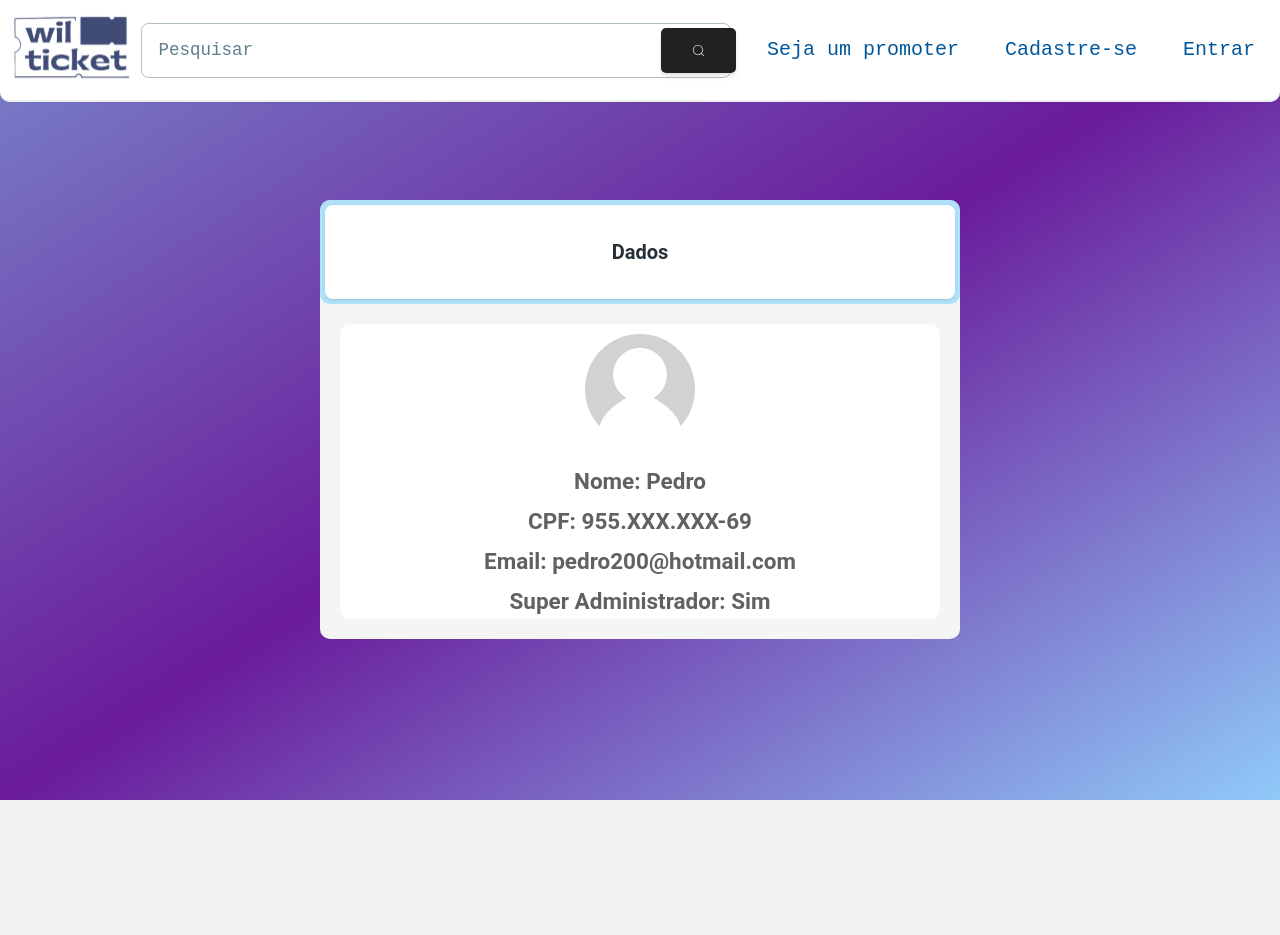
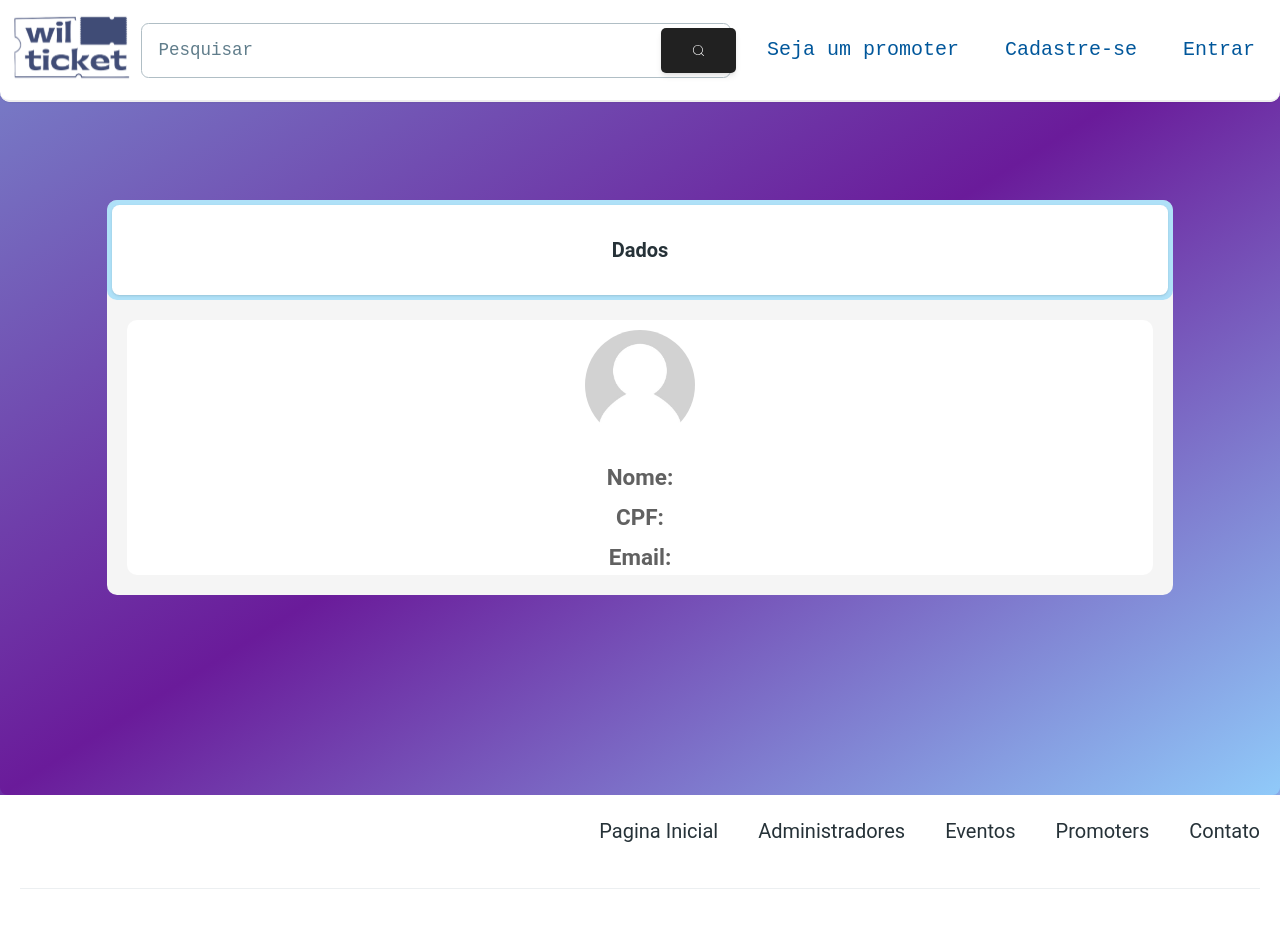
Before and after one commit to WilburTicketsCode/backend, a Next.js app: page /profile/admin in a window 1280 px wide. Shown: the top 935 px of the page. Before the commit the page ends 800 px from the top, so only its background shows below. Built offline with nearby package versions, Linux system fonts and the light colour scheme; no server answers.

Commit message:
:tada: feat: Admin: Footer e Pagina de Perfil

```diff
--- a/src/app/profile/admin/page.tsx
+++ b/src/app/profile/admin/page.tsx
@@ -1,6 +1,9 @@
 'use client'
 import '../../../styles/globals.css'
 import AdminP from "../../../components/Admin/profile";
+import AdminFooter from '@/components/Footer/AdminFooter';
+
+
 
 export default function Dash() {
     return (
@@ -8,6 +11,8 @@ export default function Dash() {
         <div className='flex-col justify-center items-center w-full'>
             <AdminP />
 
+            <AdminFooter/>
+
         </div>
     </div>
     )
--- a/src/components/Admin/profile/index.tsx
+++ b/src/components/Admin/profile/index.tsx
@@ -1,31 +1,79 @@
 'use client'
-import React from "react";
+import React, {useState,useEffect} from "react";
+import { useSession } from "next-auth/react";
 import {
   Tabs,
   TabsHeader,
+  TabsBody,
   Tab,
   TabPanel,
   Typography,
 } from "../../ClientSide";
+import RegistrationData from "./profiledata";
 
-import AdminData from "./profiledata";
+interface Data {
+  id: number;
+  perfil_foto: string | null;
+  cpf: string;
+  id_usuario: number;
+  usuario: {
+    id: number;
+    nome: string;
+    email: string;
+    senha: string;
+  };
+
+  compras: any[];
+}
+
+
 
 
 export default function AdminP() {
-  const [type, setType] = React.useState("admindata");
+  const [type, setType] = useState("registrationData");
+  const [data, setData] = useState<Data | null>(null);
+    const {data: session} = useSession();
+    console.log(session)
+    const cpf = session?.user?.id;
+
+    useEffect(() => {
+        const fetchData = async () => {
+          try {
+            if (typeof cpf === 'undefined') {
+              // Se o cpf for undefined, aguarde 1 segundo e chame a função novamente
+              setTimeout(fetchData, 1000);
+              return;
+            }
+            const response = await fetch(`/api/administrador/${cpf}`);
+            const jsonData = await response.json();
+            setData(jsonData);
+            console.log(jsonData)
+          } catch (error) {
+            console.error('Error fetching data:', error);
+          }
+        };
+        fetchData();
+      }, [cpf]);
+
 
 
   return (
-    <div className="flex w-full items-center justify-center rounded-md pt-28 md:pt-40 " >
-      <Tabs value={type} className="overflow-visible h-[100%]  w-[50%] lg:w-3/6 rounded-lg bg-gray-100 justify-center" >
-        <TabsHeader className="h-[5.2rem] text-black bg-light-blue-200">
-          <Tab value="admindata" onClick={() => { setType("admindata") }}>
+    <div className="flex w-full items-center justify-center rounded-md pt-28 md:pt-40 pb-28 md:pb-40 bg-gradient-to-br from-indigo-300 via-purple-800 to-blue-200" >
+      <Tabs value={type} className="overflow-visible h-[100%]  w-[100%] lg:w-5/6 rounded-lg bg-gray-100" >
+        <TabsHeader className="h-[5rem] text-black bg-light-blue-200">
+          <Tab value="registrationData" onClick={() => { setType("registrationData") }}>
             <Typography className="text-base font-bold" >Dados</Typography>
           </Tab>
         </TabsHeader>
-          <TabPanel className="overflow-auto" value="admindata">
-            <AdminData/>
+        <TabsBody className="h-auto min-h-full" animate={{
+          initial: { x: 250 },
+          mount: { x: 0 },
+          unmount: { x: -250 },
+        }}>
+          <TabPanel className="overflow-auto" value="registrationData">
+          <RegistrationData cType={data} />
           </TabPanel>
+        </TabsBody>
       </Tabs>
     </div>
   )
--- a/src/components/Admin/profile/profiledata/index.tsx
+++ b/src/components/Admin/profile/profiledata/index.tsx
@@ -1,26 +1,20 @@
-import { Avatar, Typography } from "@material-tailwind/react"
-import React from "react"
+import { Avatar, Typography } from "../../../ClientSide";
+import React from "react";
 
-export default function AdminData() {
 
-    const [userData] = React.useState({
-        cpf: "955.XXX.XXX-69",
-        nome: "Pedro",
-        email: "pedro200@hotmail.com",
-        senha: "pedropedro99",
-        super_adm: "Sim"
-
-    })
+type Props = {
+    cType: any
+}
+export default function AdminData({ cType }: Props) {
 
 
 return (
     <div className="pt-2 bg-white flex flex-col items-center justify-center gap-4 overflow-auto rounded-lg">
         <Avatar className="cursor-pointer" src="/img/profile/placeholder.jpg" alt="avatar" size="xxl" />
         <div className="flex flex-col gap-1">
-            <Typography className="text-base font-semibold text-center sm:text-lg">Nome: {userData.nome}</Typography>
-            <Typography className="text-base font-semibold text-center sm:text-lg">CPF: {userData.cpf}</Typography>
-            <Typography className="text-base font-semibold text-center sm:text-lg">Email: {userData.email}</Typography>
-            <Typography className="text-base font-semibold text-center sm:text-lg">Super Administrador: {userData.super_adm}</Typography>
+            <Typography className="text-base font-semibold text-center sm:text-lg">Nome: {cType?.usuario?.nome}</Typography>
+            <Typography className="text-base font-semibold text-center sm:text-lg">CPF: {cType?.cpf.replace(/(\d{3})(\d{3})(\d{2})(\d{2})/, "$1.***.***-$4")}</Typography>
+            <Typography className="text-base font-semibold text-center sm:text-lg">Email: {cType?.usuario?.email}</Typography>
         </div>
     </div>
   )
--- /dev/null
+++ b/src/components/Footer/AdminFooter/index.tsx
@@ -0,0 +1,65 @@
+import { Typography }from "../../ClientSide";
+
+export default function Example() {
+  return (
+    <footer className="w-full bg-white p-4 h-[50%] ">
+
+        <ul className="flex flex-center justify-end items-center gap-y-2 gap-x-8 text-sm">
+          <li>
+            <Typography
+              as="a"
+              href="#"
+              color="blue-gray"
+              className="font-normal transition-colors hover:text-blue-500 focus:text-blue-500"
+            >
+              Pagina Inicial
+            </Typography>
+          </li>
+          <li>
+            <Typography
+              as="a"
+              href="#"
+              color="blue-gray"
+              className="font-normal transition-colors hover:text-blue-500 focus:text-blue-500"
+            >
+              Administradores
+            </Typography>
+          </li>
+          <li>
+            <Typography
+              as="a"
+              href="#"
+              color="blue-gray"
+              className="font-normal transition-colors hover:text-blue-500 focus:text-blue-500"
+            >
+              Eventos
+            </Typography>
+          </li>
+          <li>
+            <Typography
+              as="a"
+              href="#"
+              color="blue-gray"
+              className="font-normal transition-colors hover:text-blue-500 focus:text-blue-500"
+            >
+              Promoters
+            </Typography>
+          </li>
+          <li>
+            <Typography
+              as="a"
+              href="#"
+              color="blue-gray"
+              className="font-normal transition-colors hover:text-blue-500 focus:text-blue-500"
+            >
+              Contato
+            </Typography>
+          </li>
+        </ul>
+    <hr className="my-8 border-blue-gray-50" />
+      <Typography color="blue-gray" className="text-center font-normal">
+        &copy; 2023 WILL TICKETS, TODOS OS DIREITOS RESERVADOS
+      </Typography>
+    </footer>
+  );
+}
```
